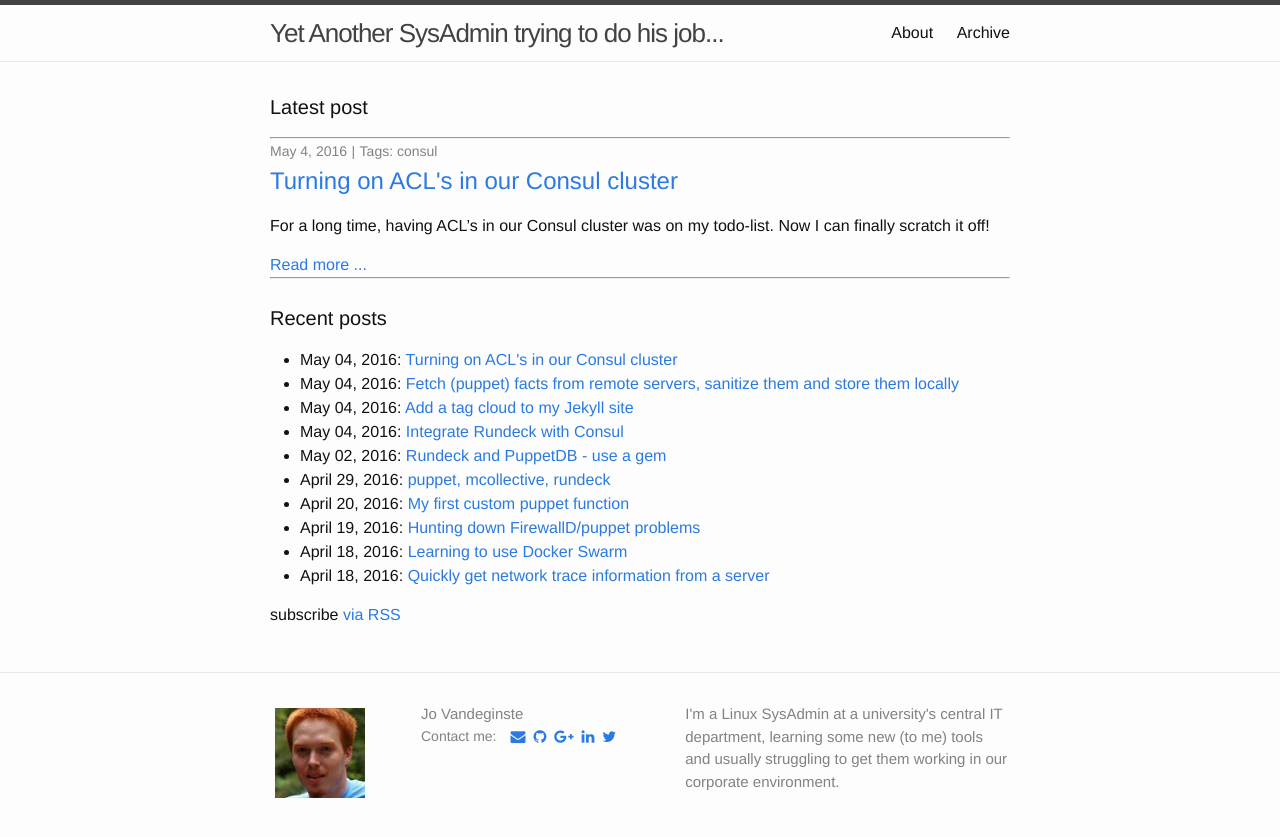
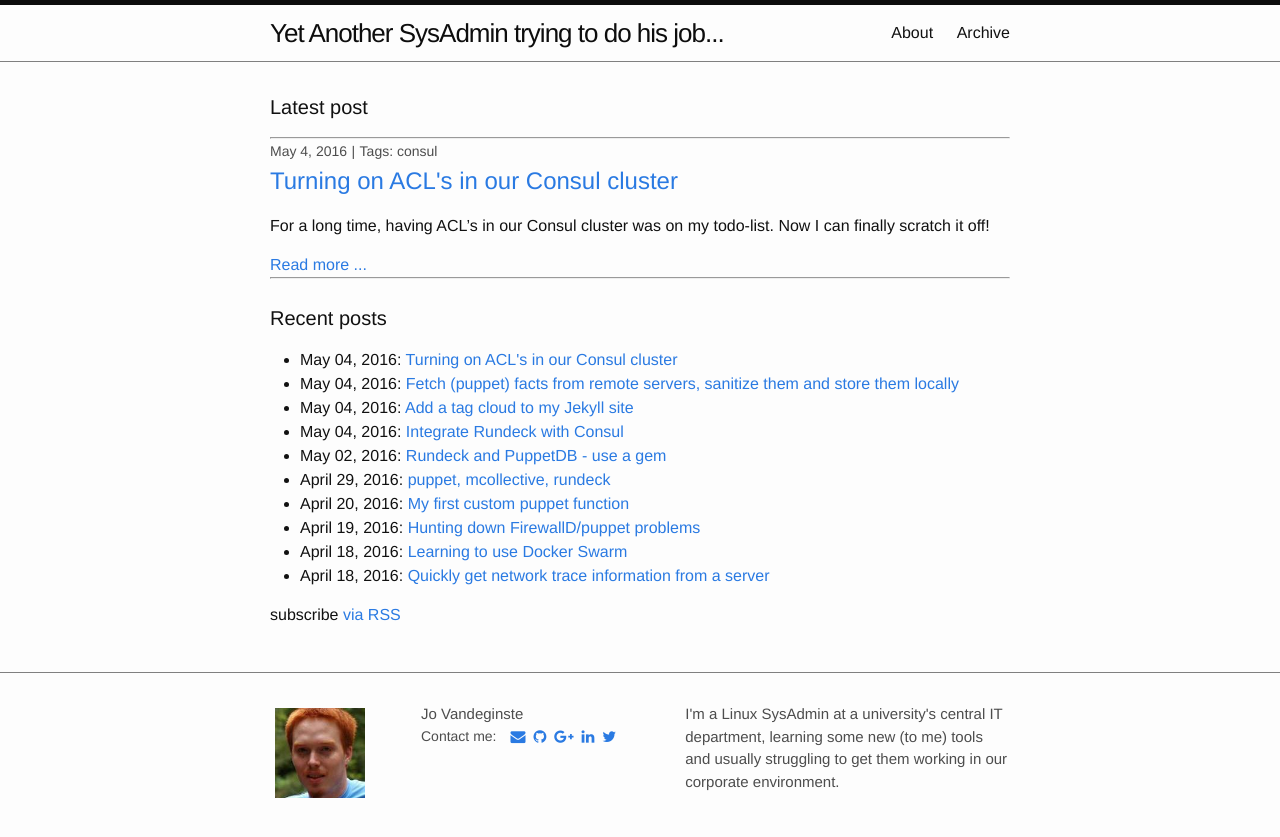
Before and after one commit to jovandeginste/jovandeginste.github.io, a Jekyll site: the page built from index.html, in a window 1280 px wide. Shown: the top 837 px of the page. Built offline with Jekyll 4.4.1, drawn with Linux system fonts in a browser that asks for light colours; nearby versions of some CDN libraries.

Commit message:
Change the colors a bit

```diff
--- a/css/main.scss
+++ b/css/main.scss
@@ -18,8 +18,8 @@
 $background-color: #fdfdfd;
 $brand-color:      #2a7ae2;
 
-$grey-color:       #828282;
-$grey-color-light: lighten($grey-color, 40%);
+$grey-color:       #4d4d4d;
+$grey-color-light: lighten($grey-color, 20%);
 $grey-color-dark:  darken($grey-color, 25%);
 
 // Width of the content area
```
